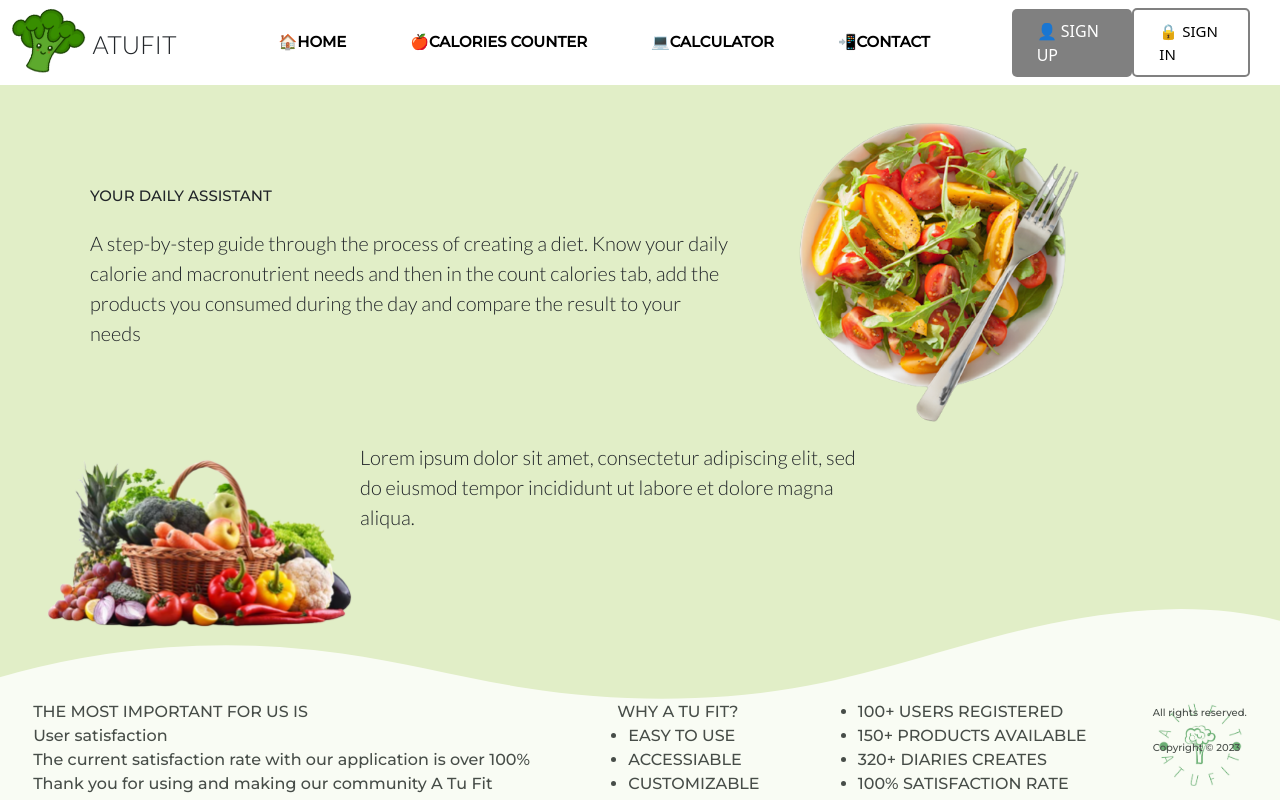
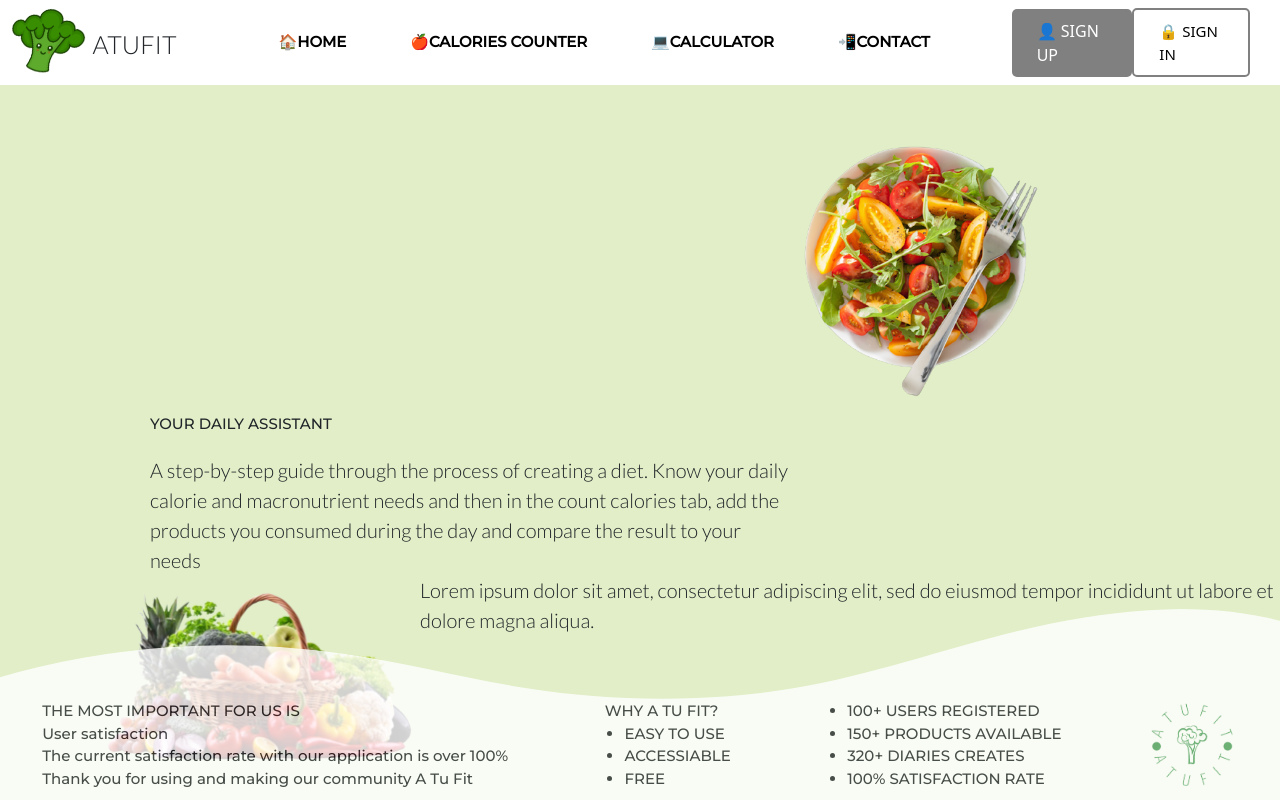
Before and after one commit to PatrycjaBochnak/ATuFit, a React (Create React App) app: page / in a window 1280 px wide. Built offline with nearby package versions, Linux system fonts and the light colour scheme.

Commit message:
adding style

```diff
--- a/src/components/contact.js
+++ b/src/components/contact.js
@@ -1,7 +1,7 @@
 import { Container } from "react-bootstrap";
 import React, { useState } from "react"
 import Footer from "./footer"
-import { Button } from "@mui/material"
+import { Button, TextField } from "@mui/material"
 
 function Contact() {
     const [inputValue, setInputValue] = useState('');
@@ -42,10 +42,12 @@ function Contact() {
         <span>Questions? Text me!</span>
       </div>
       <div className="emailMessage">
-        <input type="text" placeholder="Name" value={inputValue} required onChange={(e) => setInputValue(e.target.value) }/>
-        <input type="email" placeholder="Email" value={inputValue2} required onChange={(e) => setInputValue2(e.target.value) } />
-        <textarea placeholder="Your message"  value={inputValue3} required onChange={(e) => setInputValue3(e.target.value)} />
-        <button className="emailButton" onClick={handleButtonClick}>Send message</button>
+        <TextField id="demo-helper-text-misaligned-no-helper" label="Name" value={inputValue} required onChange={(e) => setInputValue(e.target.value) }/>
+        <TextField id="demo-helper-text-misaligned-no-helper" label="E-mail" value={inputValue2} required onChange={(e) => setInputValue2(e.target.value) }/>
+        <TextField id="demo-helper-text-misaligned-no-helper" label="Your message" value={inputValue3} required onChange={(e) => setInputValue3(e.target.value) }/>
+        <div className="contactButton">
+        <Button variant="contained" className="contactButton" onClick={handleButtonClick}>Send message</Button>
+        </div>
       </div>
       <Footer />
       </div>
--- a/src/components/footer.js
+++ b/src/components/footer.js
@@ -97,10 +97,7 @@ class Footer extends React.Component {
                   <span>ACCESSIABLE</span>
                 </li>
                 <li>
-                  <span>CUSTOMIZABLE</span>
-                </li>
-                <li>
-                  <span>FREE TO USE</span>
+                  <span>FREE</span>
                 </li>
               </ul>
             </div>
@@ -114,8 +111,6 @@ class Footer extends React.Component {
             </div>
             <div className="logoFooter">
             <img className="logo" src={logo} alt="logo" />
-            <span className="logoText">Copyright © 2023</span>
-            <span className="logoText2">All rights reserved.</span>
             </div>
           </div>
         )}
--- a/src/components/searcher.js
+++ b/src/components/searcher.js
@@ -86,6 +86,7 @@ class Searcher extends React.Component {
                         }}
                         style={{ width: "90%" }}
                       >
+
                         <option value={"choose part of day"}>Choose</option>
                         <option value={"breakfast"}>Breakfast</option>
                         <option value={"secondBreakfast"}>
@@ -94,8 +95,8 @@ class Searcher extends React.Component {
                         <option value={"dinner"}>Dinner</option>
                         <option value={"supper"}>Supper</option>
                       </select>
+                      </div>
                     </div>
-                  </div>
                 </>
               );
             })}
--- a/src/styles/_app.scss
+++ b/src/styles/_app.scss
@@ -1,3 +1,5 @@
+@import 'variables';
+
 .App {
   text-align: center;
   height: 100%;
@@ -36,6 +38,7 @@
   align-items: center;
 }
 .error404 {
+  @include homePageHeadingFont;
   flex: 1 1 auto;
   background-color: #e1eec7;
   display: flex;
@@ -79,9 +82,12 @@ body, #root{
   display: flex;
   flex-flow: column;
 }
+.caloriesCounter {
+  display: flex;
+  flex: 1 1 auto;
+}
 .footer {
-  font-family: montserrat;
-  font-size: 20px;
+  @include homePageHeadingFont;
   position: absolute;
   height: 100px;
   left: 0;
@@ -93,7 +99,7 @@ body, #root{
   opacity: 0.8;
 }
 .secondFooter {
-  font-family: montserrat;
+  @include homePageHeadingFont;
   display: flex;
   position: fixed;
   left: 0;
@@ -124,13 +130,3 @@ body, #root{
   width: auto;
   margin-bottom: -50px;
 }
-.logoText {
-  margin-bottom: -50px;
-}
-.logoText2 {
-  margin-bottom: none;
-}
-.caloriesCounter {
-  display: flex;
-  flex: 1 1 auto;
-}
--- a/src/styles/_calculatorBMR.scss
+++ b/src/styles/_calculatorBMR.scss
@@ -1,3 +1,4 @@
+@import 'variables';
 .calculatorText {
     font-family: montserrat;
     padding: 20px;
--- a/src/styles/_caloriesCounter.scss
+++ b/src/styles/_caloriesCounter.scss
@@ -1,3 +1,4 @@
+@import 'variables';
 .caloriesCounter {
   display: flex;
   flex: 1 1 auto;
--- a/src/styles/_contact.scss
+++ b/src/styles/_contact.scss
@@ -1,21 +1,21 @@
+@import 'variables';
+
 .simpleTextAboutMe {
-  font-family: montserrat;
+  @include mainText;
   padding: 20px;
   display: flex;
   justify-content: center;
-  font-size: 20px;
 }
 .contactButtons {
   display: flex;
   justify-content: center;
 }
 .emailText {
-  font-family: montserrat;
+  @include mainText;
   display: flex;
   flex-flow: column;
   justify-content: flex-start;
   align-items: center;
-  font-size: 20px;
   padding: 20px;
 }
 .emailMessage {
@@ -27,6 +27,6 @@
 .CvButton, .LiButton, .GhButton {
   padding: 10px;
 }
-.emailButton {
-  margin: 15px;
+.contactButton {
+  margin-top: 20px;
 }
--- a/src/styles/_homePage.scss
+++ b/src/styles/_homePage.scss
@@ -1,33 +1,31 @@
+@import 'variables';
+
 .salad1 {
     float: right;
-    width: 30%;
-    margin-right: 150px;
+    width: 25%;
+    margin-right: 200px;
+    margin-top: 30px;
 }
 .heading1, .heading2 {
     width: 50%;
-    margin-left: 90px;
+    margin-left: 150px;
     clear: left;
     display: flex;
 }
 .heading1 {
-    font-size: 15px;
-    font-family: montserrat;
+    @include homePageHeadingFont;
     margin-top: 100px;
     justify-content: flex-start;
 }
 .heading2 {
-    font-family: lato;
+    @include homePageFont;
     margin-top: 20px;
-    font-size: 20px;
 }
 .vegetables {
     float: left;
-    margin-left: 40px;
+    margin-left: 100px;
     width: 25%;
 }
 .heading3 {
-    font-size: 20px;
-    font-family: lato;
-    width: 40%;
-    display: flex;
+    @include homePageFont;
 }
--- a/src/styles/_listResult.scss
+++ b/src/styles/_listResult.scss
@@ -1,3 +1,4 @@
+@import 'variables';
 .clicker {
     background-color: red;
 } // dlaczego ten kod nie działa?
--- a/src/styles/_navBar.scss
+++ b/src/styles/_navBar.scss
@@ -1,3 +1,4 @@
+@import 'variables';
 .buttons {
   display: flex;
   width: 60%;
--- a/src/styles/_variables.scss
+++ b/src/styles/_variables.scss
@@ -1,9 +1,19 @@
-// $colors: (
-//     background: #e1eec7
-// )
+$main-color: black;
+$accent-color: gray;
+$background-color: #e1eec7;
 
-// .background {background-color: #e1eec7; flex: 1 1 auto}
-
-$main-color: red;
-$accent-color: yellow;
-$background-color: #e1eec7;
+@mixin homePageFont() {
+    font-family: lato, sans-serif;
+    font-weight: 200;
+    font-size: 20px;
+}
+@mixin homePageHeadingFont() {
+    font-family: montserrat, sans-serif;
+    font-weight: 300;
+    font-size: 15px;
+}
+@mixin mainText() {
+    font-family: montserrat, sans-serif;
+    font-weight: 500;
+    font-size: 20px;
+}
```
